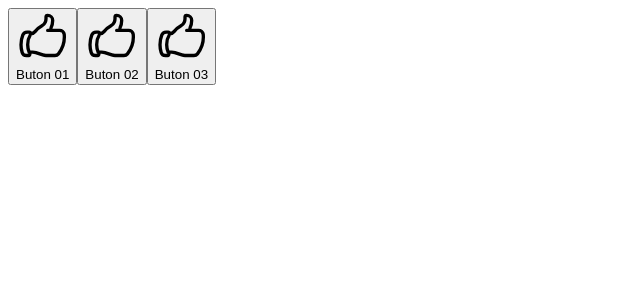
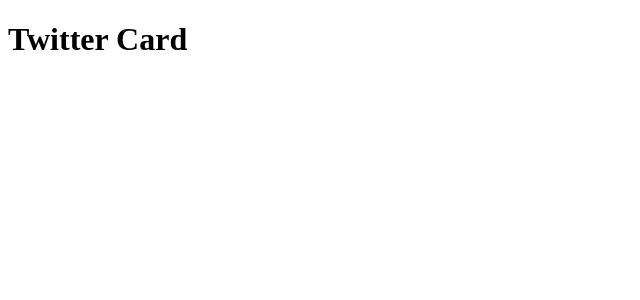
Before and after one commit to Jhonatanisai8/Hola-Mundo-React, a React (Vite) app: page / in a window 1280 px wide. Shown: the top 300 px of the page, without its empty margins (0-640 px from the left). Built offline with nearby package versions, Linux system fonts and the light colour scheme.

Commit message:
exportando el componente de tarjeta card

```diff
--- /dev/null
+++ b/src/App.jsx
@@ -0,0 +1,7 @@
+export function App() {
+    return (
+        <div>
+            <h1>Twitter Card</h1>
+        </div>
+    )
+}
--- a/src/main.jsx
+++ b/src/main.jsx
@@ -1,29 +1,8 @@
 import React, { StrictMode } from 'react'
 import { createRoot } from 'react-dom/client'
-
+import { App } from './App.jsx'
 const root = createRoot(document.getElementById('root'))
 
-// root.render("Hola Mundo")
-// cuando pasamos un solo parametro
-// root.render(
-//   <button>Hola Mundo</button>
-// )
-
-// pasando varios parametros
-
-// funcion que crea botones
-const Button = ({ text }) => {
-  return (<button>
-    <svg xmlns="http://www.w3.org/2000/svg" fill="none" viewBox="0 0 24 24" stroke-width="1.5" stroke="currentColor" class="size-6">
-      <path stroke-linecap="round" stroke-linejoin="round" d="M6.633 10.25c.806 0 1.533-.446 2.031-1.08a9.041 9.041 0 0 1 2.861-2.4c.723-.384 1.35-.956 1.653-1.715a4.498 4.498 0 0 0 .322-1.672V2.75a.75.75 0 0 1 .75-.75 2.25 2.25 0 0 1 2.25 2.25c0 1.152-.26 2.243-.723 3.218-.266.558.107 1.282.725 1.282m0 0h3.126c1.026 0 1.945.694 2.054 1.715.045.422.068.85.068 1.285a11.95 11.95 0 0 1-2.649 7.521c-.388.482-.987.729-1.605.729H13.48c-.483 0-.964-.078-1.423-.23l-3.114-1.04a4.501 4.501 0 0 0-1.423-.23H5.904m10.598-9.75H14.25M5.904 18.5c.083.205.173.405.27.602.197.4-.078.898-.523.898h-.908c-.889 0-1.713-.518-1.972-1.368a12 12 0 0 1-.521-3.507c0-1.553.295-3.036.831-4.398C3.387 9.953 4.167 9.5 5 9.5h1.053c.472 0 .745.556.5.96a8.958 8.958 0 0 0-1.302 4.665c0 1.194.232 2.333.654 3.375Z" />
-    </svg>
-    {text}
-  </button>)
-}
 root.render(
-  <React.Fragment>
-    <Button text={"Buton 01"} />
-    <Button text={"Buton 02"} />
-    <Button text={"Buton 03"} />
-  </React.Fragment>
+  <App />
 )
```
